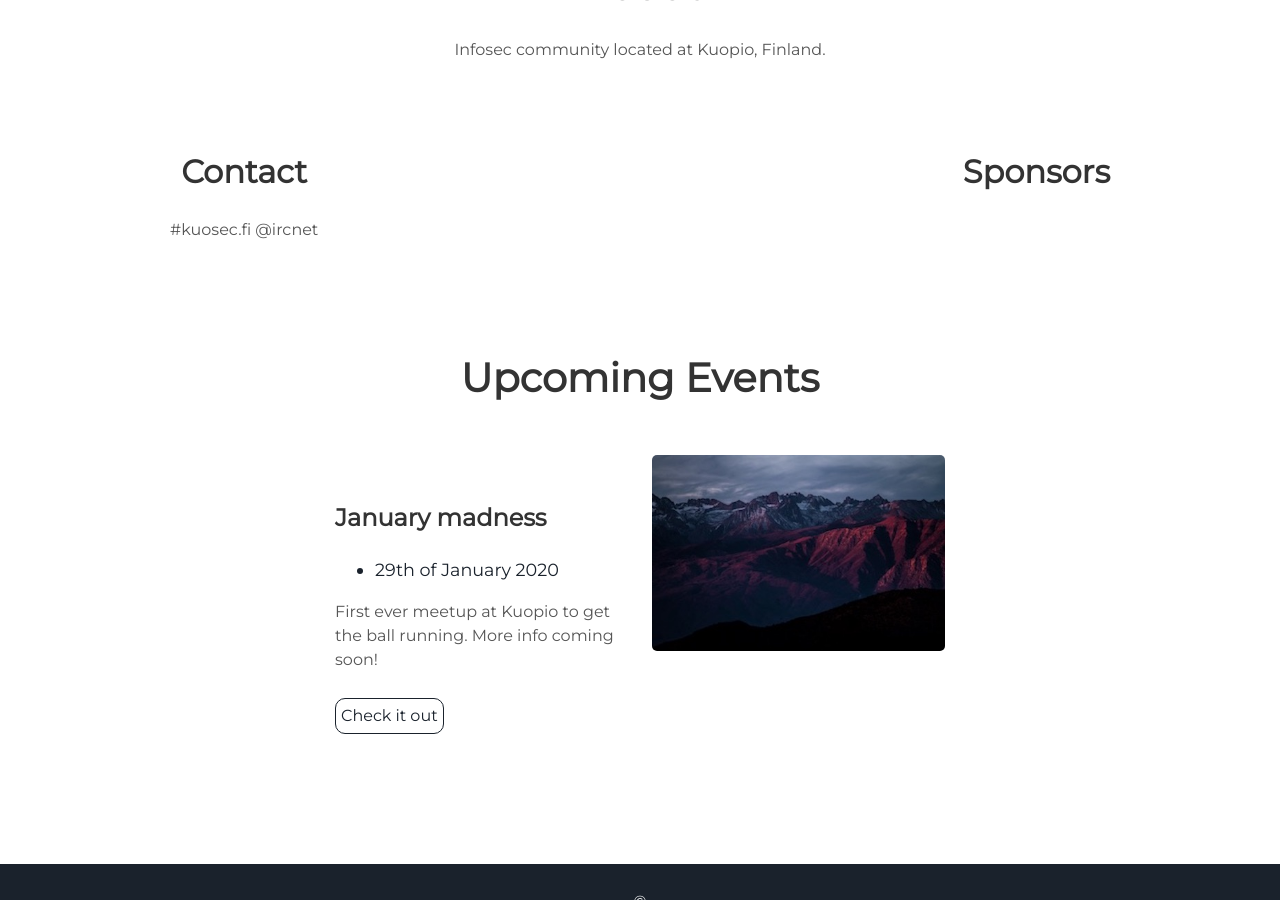
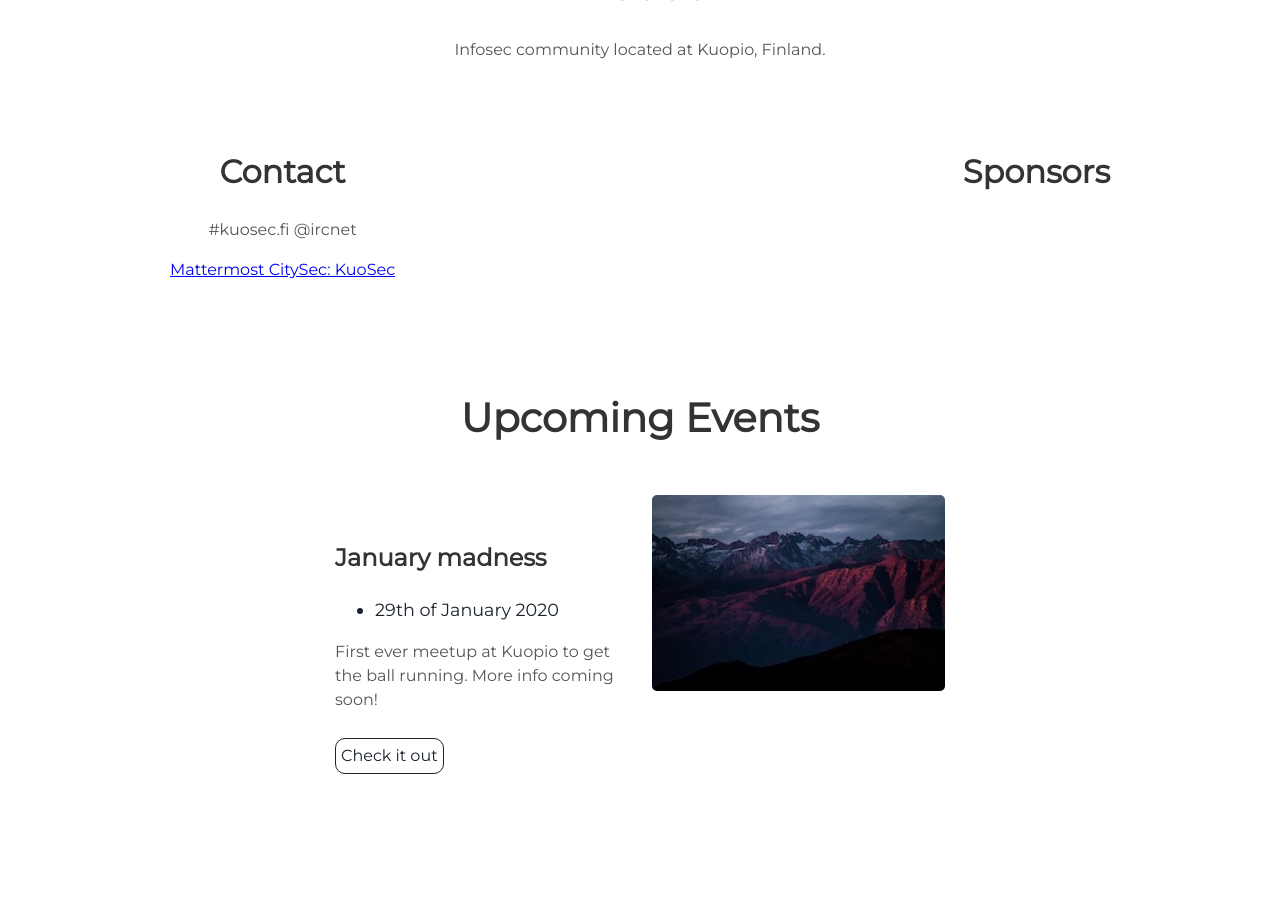
Before and after one commit to kuosec/kuosec.github.io, a Jekyll site: the page built from index.html, in a window 1280 px wide and 900 px high, scrolled down 1019 px. Built offline with Jekyll 4.4.1, drawn with Linux system fonts in a browser that asks for light colours.

Commit message:
Updated about section

```diff
--- a/_includes/about.html
+++ b/_includes/about.html
@@ -6,6 +6,7 @@
     <div class="tech">
       <h2>Contact</h2>
            <p>#kuosec.fi @ircnet</p>
+           <p><a href='https://citysec.disobey.fi/citysec/channels/citysec--kuosec'>Mattermost CitySec: KuoSec</a></p>
     </div>
     <div class="tech">
       <h2>Sponsors</h2>
```
